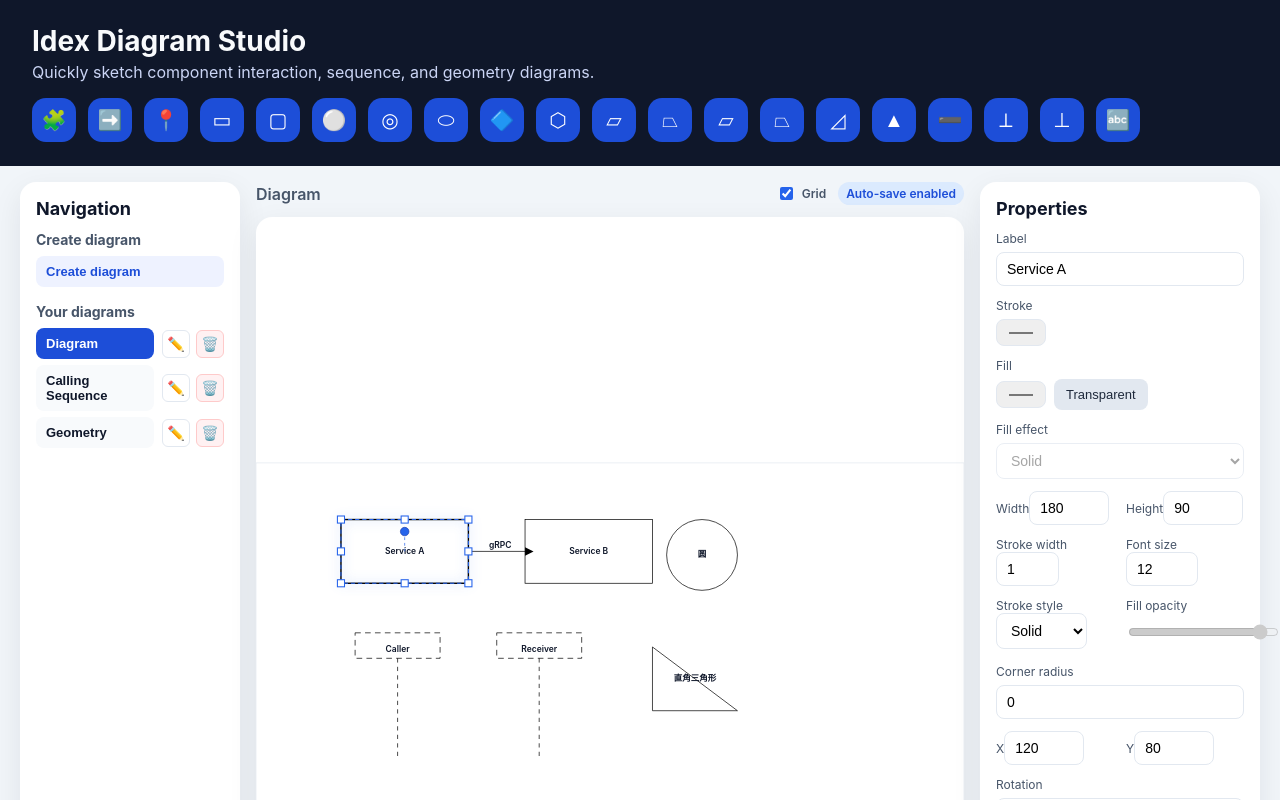
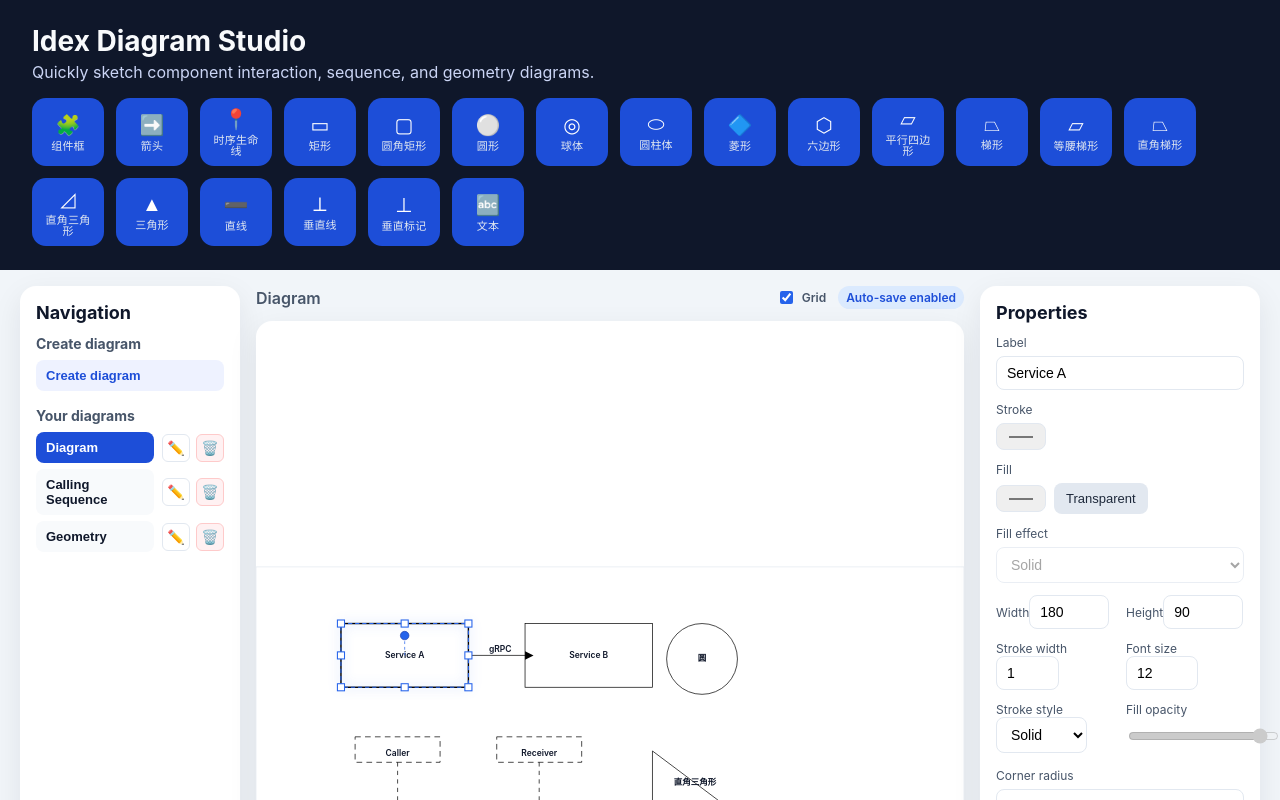
Before and after one commit to RogerLu1999/Idex, a React (Vite) app: page / in a window 1280 px wide. Shown: the top 800 px of the page. Built offline with nearby package versions, Linux system fonts and the light colour scheme.

Commit message:
Add Chinese labels to toolbar icons

```diff
--- a/src/App.jsx
+++ b/src/App.jsx
@@ -2952,6 +2952,9 @@ export default function App() {
             >
               <span className="tool-icon" aria-hidden="true">
                 {tool.icon}
+              </span>
+              <span className="tool-label" aria-hidden="true">
+                {tool.zhLabel}
               </span>
               <span className="sr-only">{getToolTooltip(tool)}</span>
             </button>
--- a/src/styles.css
+++ b/src/styles.css
@@ -47,14 +47,16 @@ body {
   background: #1d4ed8;
   color: white;
   border: none;
-  width: 44px;
-  height: 44px;
+  width: 72px;
+  min-height: 68px;
   border-radius: 14px;
   font-size: 20px;
   display: inline-flex;
+  flex-direction: column;
   align-items: center;
   justify-content: center;
-  padding: 0;
+  padding: 6px 8px;
+  gap: 4px;
   cursor: pointer;
 }
 
@@ -66,6 +68,13 @@ body {
   display: inline-flex;
   align-items: center;
   justify-content: center;
+}
+
+.tool-label {
+  font-size: 11px;
+  line-height: 1;
+  letter-spacing: 0.02em;
+  color: #e2e8f0;
 }
 
 .sr-only {
```
